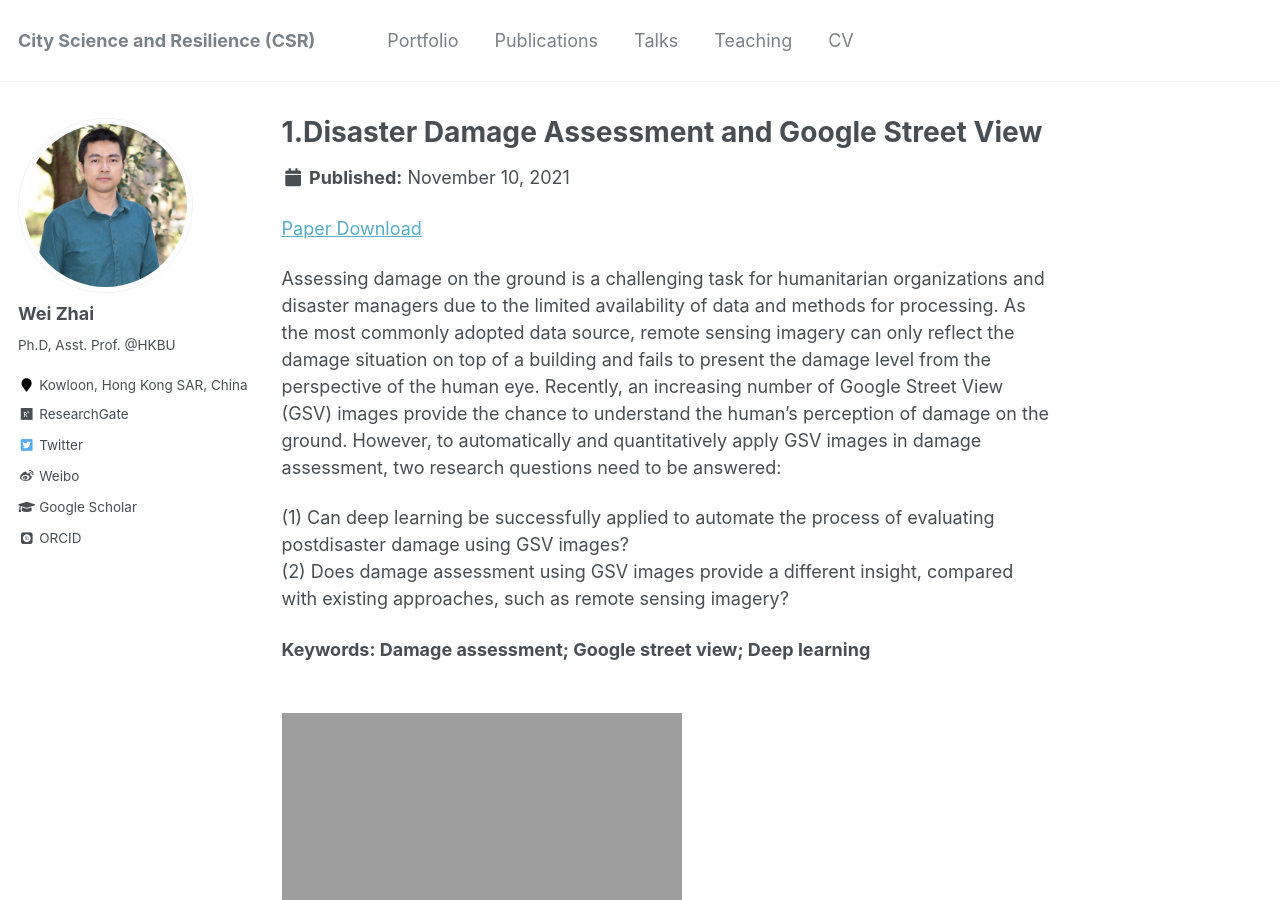
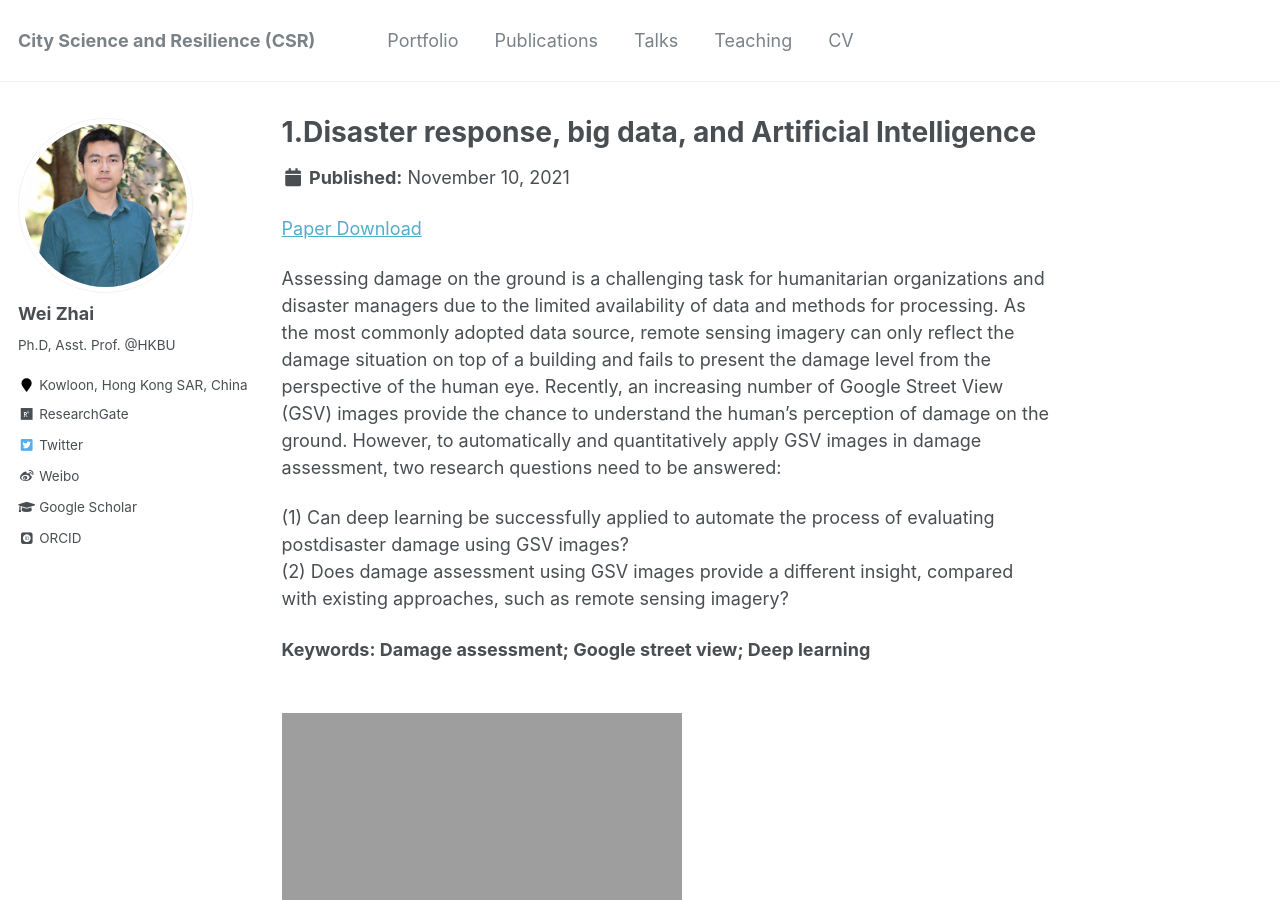
Before and after one commit to skywalkerzhai/weizhai.github.io, a Jekyll site: the page built from _portfolio/portfolio-1.md, in a window 1280 px wide and 900 px high. Built offline with Jekyll 4.4.1, drawn with Linux system fonts in a browser that asks for light colours; some web fonts are replaced.

Commit message:
Update portfolio-1.md

```diff
--- a/_portfolio/portfolio-1.md
+++ b/_portfolio/portfolio-1.md
@@ -1,5 +1,5 @@
 ---
-title: "1.Disaster Damage Assessment and Google Street View"
+title: "1.Disaster response, big data, and Artificial Intelligence"
 excerpt: "<br/><img src='https://skywalkerzhai.github.io/weizhai.github.io/images/damag_GSV.jpg' width='800'>"
 collection: portfolio
 ---
```
